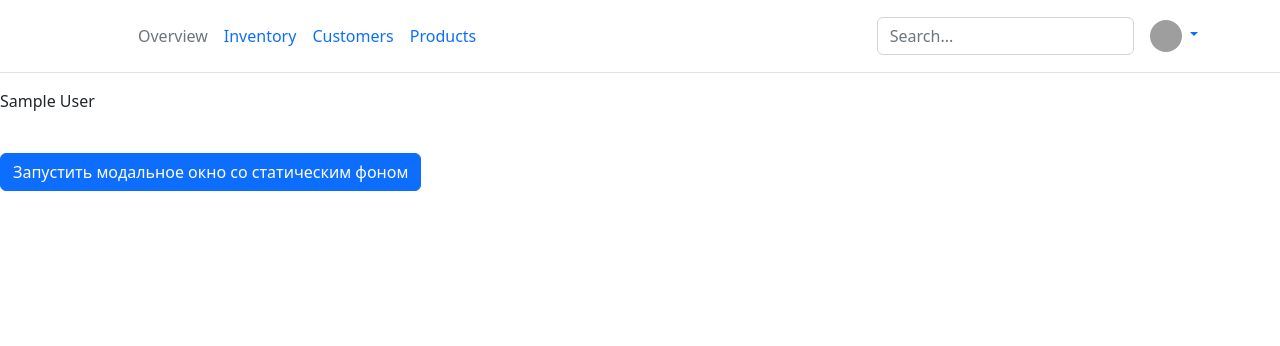
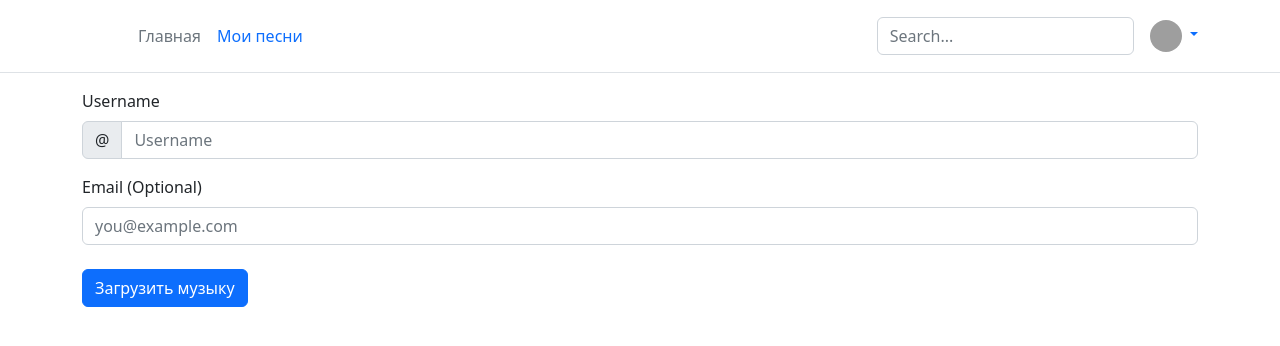
Before and after one commit to firstinpython/musik_sait, a Flask app: page /user in a window 1280 px wide. Shown: the top 346 px of the page. Run offline with Flask 3, Linux system fonts and the light colour scheme; the visitor is signed in with stand-in values (Sample User, id 1); parts of the project's set-up code (start-up, migrations or seed data) failed here and were passed over; grey boxes are pictures that could not be loaded.

Commit message:
завтра дедлайн я почти все сделал завтра осталось доделать нормально вторую страничку и user

```diff
--- a/app.py
+++ b/app.py
@@ -1,10 +1,8 @@
-import os.path
-
 from flask import Flask,render_template,request,redirect,url_for,session,flash
 from data import db_session
 from data.users import User
 from data.musiks import Musiks
-from validators import mp_val,random_musik
+from validators import mp_val,random_musik,photo_val
 from data.Like_musik import Musiks_Like
 
 app = Flask(__name__)
@@ -16,21 +14,31 @@ def main():
     db_sess = db_session.create_session()
     user = db_sess.query(User).all()
     musik = db_sess.query(Musiks).all()
-    musik_mass = random_musik(musik)
+    for el in musik:
+        print(el.file_musiks)
+    musik_mass = musik
     if request.method == "POST":
-        like="f"
-        return render_template('main.html', usernames=user, musik=musik_mass, like=like)
+        #like = db_sess.query(Musiks_Like).filter_by(name = )
+        print(request.content_encoding)
+        return render_template('main.html', usernames=user, musik=musik_mass)
     else:
         like="f"
+        stage_user = "not sign"
         if "name" in session:
             title = "Voshel"
             print("ok")
             user = db_sess.query(User).filter_by(name = session["name"]).first()
-            print(db_sess.query(Musiks_Like).filter_by(user_id=user.id).all())
+            stage_user = "sign"
+            if user:
+                musik_liking = db_sess.query(Musiks_Like).filter_by(user_id=user.id).all()
+                for fg in musik_liking:
+                    if fg.like_musik == 1:
+                        print(fg.name_musiks)
         else:
             title = "Musik"
             print("ne ok")
-        return render_template('main.html',usernames = user,musik = musik_mass,like = like)
+
+        return render_template('main.html',usernames = user,musik = musik_mass,like = like,stage_user = stage_user)
 
 @app.route("/login",methods = ["POST","GET"])
 def login():
@@ -70,23 +78,46 @@ def admin():
     return render_template("admin.html")
 @app.route("/user", methods=["POST","GET"])
 def user():
+    stage_user = "not_sign"
     if "name" in session:
         name = session["name"]
+        db = db_session.create_session()
+        user = db.query(User).filter_by(name = name).first()
+        stage_user = "sign"
+        method = "get"
         if request.method == "POST":
             file = request.files['file']
-            if mp_val(file.filename) == "yes":
-                upload = Musiks(name_musiks=request.form["name"],file_musiks=file.filename)
+            file_photo = request.files['photo']
+            if mp_val(file.filename) == "yes" and photo_val(file_photo.filename)=="yes":
+                upload = Musiks(name_musiks=request.form["name"],file_musiks=file.filename,photo_musiks = file_photo.filename)
+                musik_like = Musiks_Like(name_musiks = upload.name_musiks,file_musiks = upload.file_musiks, user_id = user.id, photo_musiks = upload.photo_musiks)
                 db_sess = db_session.create_session()
                 db_sess.add(upload)
+                db_sess.add(musik_like)
                 db_sess.commit()
                 filename = file.filename
-                file.save(f'C:\\Users\\ntr07\PycharmProjects\musik_sait\musik\\{filename}')
+                file.save(f'C:\\Users\\ntr07\PycharmProjects\musik_sait\static\musik\\{filename}')
+                file_photo.save(f'C:\\Users\\ntr07\PycharmProjects\musik_sait\static\img\{file_photo.filename}')
+                method = "post"
             else:
                 flash("файл должен быть с расширением mp3")
                 print("no")
-        return render_template("user.html", name=name)
 
-    return redirect(url_for("register"))
+
+        return render_template("user.html", name=name,stage_user = stage_user)
+    else:
+        return redirect(url_for("login"))
+@app.route("/select_musiks")
+def select_musiks():
+    stage_user = "not sign"
+    if "email" in session:
+        stage_user = "sign"
+        db_sess = db_session.create_session()
+        user = db_sess.query(User).filter_by(email = session["email"]).first()
+        user_musik = db_sess.query(Musiks_Like).filter_by(user_id = user.id).all()
+        return render_template("my_musiks.html",user_musik = user_musik,stage_user = stage_user)
+    else:
+        return render_template("login.html")
 @app.route("/exit")
 def exit():
     session.pop("name",None)
--- a/data/Like_musik.py
+++ b/data/Like_musik.py
@@ -6,7 +6,8 @@ class Musiks_Like(SqlalachemyBase):
     __tablename__ = "musiks_like"
 
     id = sqlalchemy.Column(sqlalchemy.Integer, primary_key=True, autoincrement=True)
-    name_musiks = sqlalchemy.Column(sqlalchemy.String, sqlalchemy.ForeignKey("users.name_musiks"))
-    file_musiks = sqlalchemy.Column(sqlalchemy.String, sqlalchemy.ForeignKey("users.file_musiks"))
+    name_musiks = sqlalchemy.Column(sqlalchemy.String, sqlalchemy.ForeignKey("musiks.name_musiks"))
+    file_musiks = sqlalchemy.Column(sqlalchemy.String, sqlalchemy.ForeignKey("musiks.file_musiks"))
     like_musik = sqlalchemy.Column(sqlalchemy.Integer,default=0)
     user_id = sqlalchemy.Column(sqlalchemy.Integer, sqlalchemy.ForeignKey("users.id"))
+    photo_musiks = sqlalchemy.Column(sqlalchemy.String, sqlalchemy.ForeignKey("musiks.photo_musiks"))
--- a/data/musiks.py
+++ b/data/musiks.py
@@ -8,3 +8,4 @@ class Musiks(SqlalachemyBase):
     id = sqlalchemy.Column(sqlalchemy.Integer, primary_key=True, autoincrement=True)
     name_musiks = sqlalchemy.Column(sqlalchemy.String(50), nullable=True)
     file_musiks = sqlalchemy.Column(sqlalchemy.String, nullable=True)
+    photo_musiks = sqlalchemy.Column(sqlalchemy.String)
--- a/templates/base.html
+++ b/templates/base.html
@@ -17,10 +17,8 @@
         </a>
 
         <ul class="nav col-12 col-lg-auto me-lg-auto mb-2 justify-content-center mb-md-0">
-          <li><a href="#" class="nav-link px-2 link-secondary">Overview</a></li>
-          <li><a href="#" class="nav-link px-2 link-body-emphasis">Inventory</a></li>
-          <li><a href="#" class="nav-link px-2 link-body-emphasis">Customers</a></li>
-          <li><a href="#" class="nav-link px-2 link-body-emphasis">Products</a></li>
+          <li><a href="/" class="nav-link px-2 link-secondary">Главная</a></li>
+          <li><a href="/select_musiks" class="nav-link px-2 link-body-emphasis">Мои песни</a></li>
         </ul>
 
         <form class="col-12 col-lg-auto mb-3 mb-lg-0 me-lg-3" role="search">
@@ -31,12 +29,8 @@
           <a href="#" class="d-block link-body-emphasis text-decoration-none dropdown-toggle" data-bs-toggle="dropdown" aria-expanded="false">
             <img src="https://github.com/mdo.png" alt="mdo" width="32" height="32" class="rounded-circle">
           </a>
-          <ul class="dropdown-menu text-small" style="">
-            <li><a class="dropdown-item" href="/login">New project...</a></li>
-            <li><a class="dropdown-item" href="/user">Profile</a></li>
-            <li><hr class="dropdown-divider"></li>
-            <li><a class="dropdown-item" href="/exit">Sign out</a></li>
-          </ul>
+          {% block user %}
+          {% endblock %}
         </div>
       </div>
     </div>
--- a/templates/user.html
+++ b/templates/user.html
@@ -1,12 +1,48 @@
 {% extends 'base.html' %}
+{% block user %}
+{% if stage_user == "sign"%}
+<ul class="dropdown-menu text-small" style="">
+    <li><a class="dropdown-item" href="/user">Profile</a></li>
+    <li>
+        <hr class="dropdown-divider">
+    </li>
+    <li><a class="dropdown-item" href="/exit">Sign out</a></li>
+</ul>
+{%else%}
+<ul class="dropdown-menu text-small" style="">
+    <li><a class="dropdown-item" href="/login">sign_up</a></li>
+</ul>
+{% endif %}
+{% endblock %}
 {%block main%}
-<p>{{name}}</p><br>
+<div class="container">
+<form class="needs-validation" novalidate="" method="post">
+    <div class="row g-3">
+        <div class="col-12">
+            <label for="username" class="form-label">Username</label>
+            <div class="input-group has-validation">
+                <span class="input-group-text">@</span>
+                <input type="text" class="form-control" id="username" placeholder="Username" required="" wfd-id="id3">
+                <div class="invalid-feedback">
+                    Your username is required.
+                </div>
+            </div>
+        </div>
+        <div class="col-12">
+            <label for="email" class="form-label">Email <span class="text-body-secondary">(Optional)</span></label>
+            <input type="email" class="form-control" id="email" placeholder="you@example.com" wfd-id="id4">
+            <div class="invalid-feedback">
+                Please enter a valid email address for shipping updates.
+            </div>
+        </div>
+    </div>
+</form>
 
 <div>
-
+    <br>
     <!-- Кнопка-триггер модального окна -->
     <button type="button" class="btn btn-primary" data-bs-toggle="modal" data-bs-target="#staticBackdrop">
-        Запустить модальное окно со статическим фоном
+        Загрузить музыку
     </button>
 
     <!-- Модальное окно -->
@@ -20,17 +56,28 @@
                 </div>
                 <div class="modal-body">
                     <form method="post" enctype="multipart/form-data">
-                        <input type="text" name="name">
-                        <input type="file" name="file">
-                        <input type="submit" name="but">
+                        <div class="form-floating mb-3">
+                            <input type="text" class="form-control" id="floatingInput" name="name">
+                            <label for="floatingInput">Названние песни</label>
+                        </div>
+                        <div class="mb-3">
+                            <label for="form1" class="form-label">Выберите файл</label>
+                            <input class="form-control" type="file" name = "file" id = "form1">
+                        </div>
+                        <div class="mb-3">
+                            <label for="form2" class="form-label">Выберите файл</label>
+                            <input class="form-control" type="file" name = "photo" id="form2">
+                        </div>
+                        <div class="modal-footer">
+                            <button type="button" class="btn btn-secondary" data-bs-dismiss="modal">Закрыть</button>
+                            <button type="submit" class="btn btn-primary" name="but">Отправить</button>
+                        </div>
                     </form>
                 </div>
-                <div class="modal-footer">
-                    <button type="button" class="btn btn-secondary" data-bs-dismiss="modal">Закрыть</button>
-                    <button type="button" class="btn btn-primary">Понял</button>
-                </div>
+
             </div>
         </div>
     </div>
 </div>
+</div>
 {%endblock%}
```
Also changed, not shown: templates/login.html (+1 -13 lines), templates/main.html (+20 -11 lines), templates/my_musiks.html (added, +23 -0 lines), validators.py (+7 -0 lines), 1 other file.
